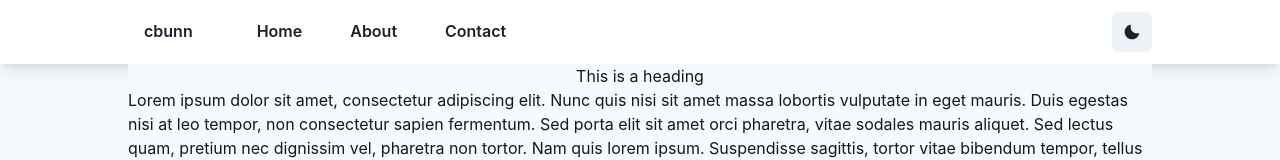
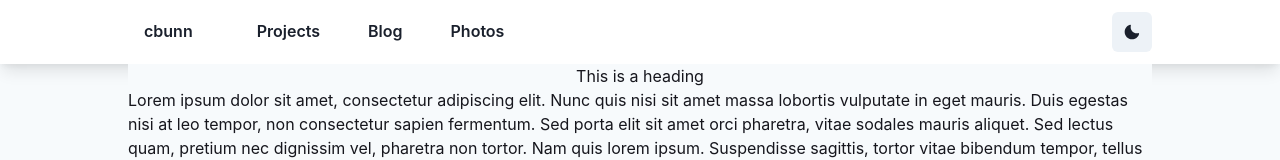
Before and after one commit to cbunn81/cbunn-portfolio, a Next.js app: page / in a window 1280 px wide. Shown: the top 160 px of the page. Built offline with nearby package versions, Linux system fonts and the light colour scheme.

Commit message:
Change navbar link text and hrefs to ones that I plan to use.

```diff
--- a/src/components/Navbar.tsx
+++ b/src/components/Navbar.tsx
@@ -25,21 +25,21 @@ export const Navbar = () => {
 
   const navItems = (
     <>
-      <NextLink href="/" passHref>
-        <Button as="a" variant="ghost" aria-label="Home" py={5}>
-          Home
+      <NextLink href="/projects" passHref>
+        <Button as="a" variant="ghost" aria-label="Projects" py={5}>
+          Projects
         </Button>
       </NextLink>
 
-      <NextLink href="/about" passHref>
-        <Button as="a" variant="ghost" aria-label="About" py={5}>
-          About
+      <NextLink href="/blog" passHref>
+        <Button as="a" variant="ghost" aria-label="Blog" py={5}>
+          Blog
         </Button>
       </NextLink>
 
-      <NextLink href="/contact" passHref>
-        <Button as="a" variant="ghost" aria-label="Contact" py={5}>
-          Contact
+      <NextLink href="/photos" passHref>
+        <Button as="a" variant="ghost" aria-label="Photos" py={5}>
+          Photos
         </Button>
       </NextLink>
     </>
```
